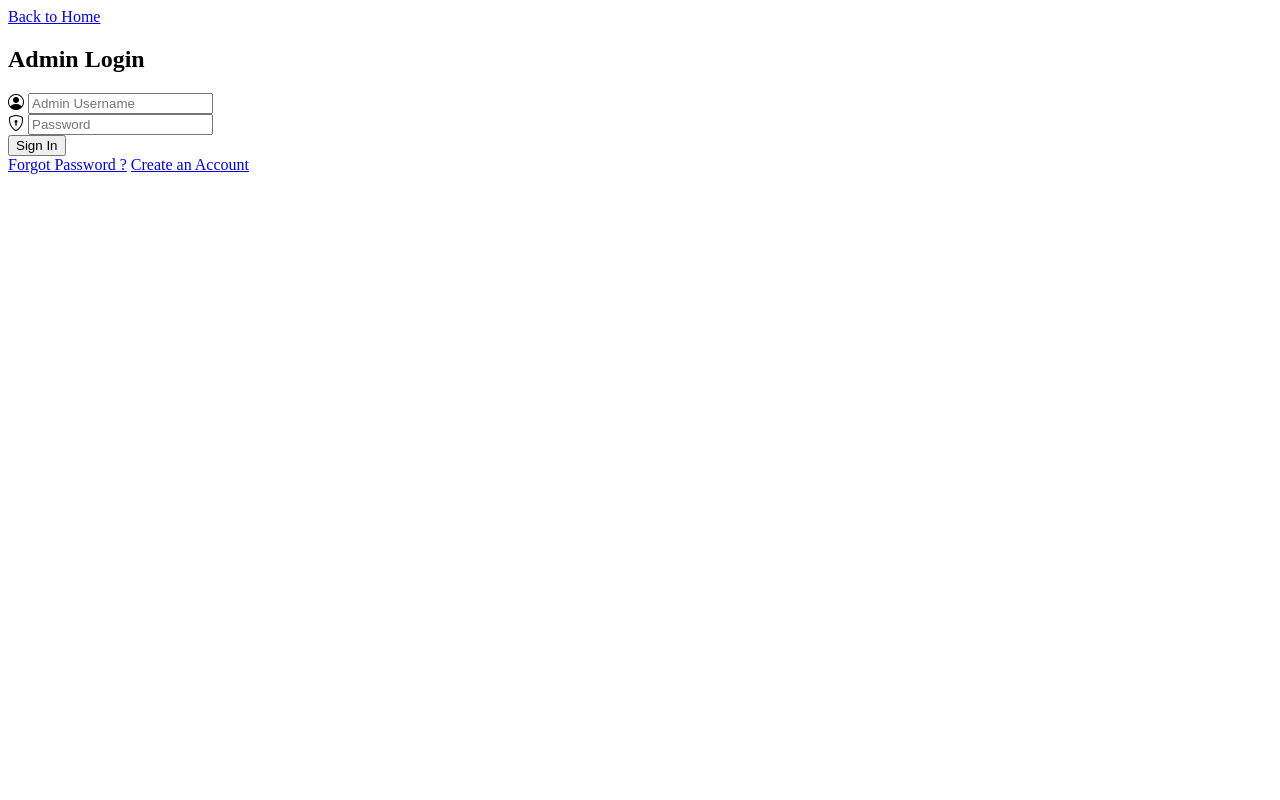
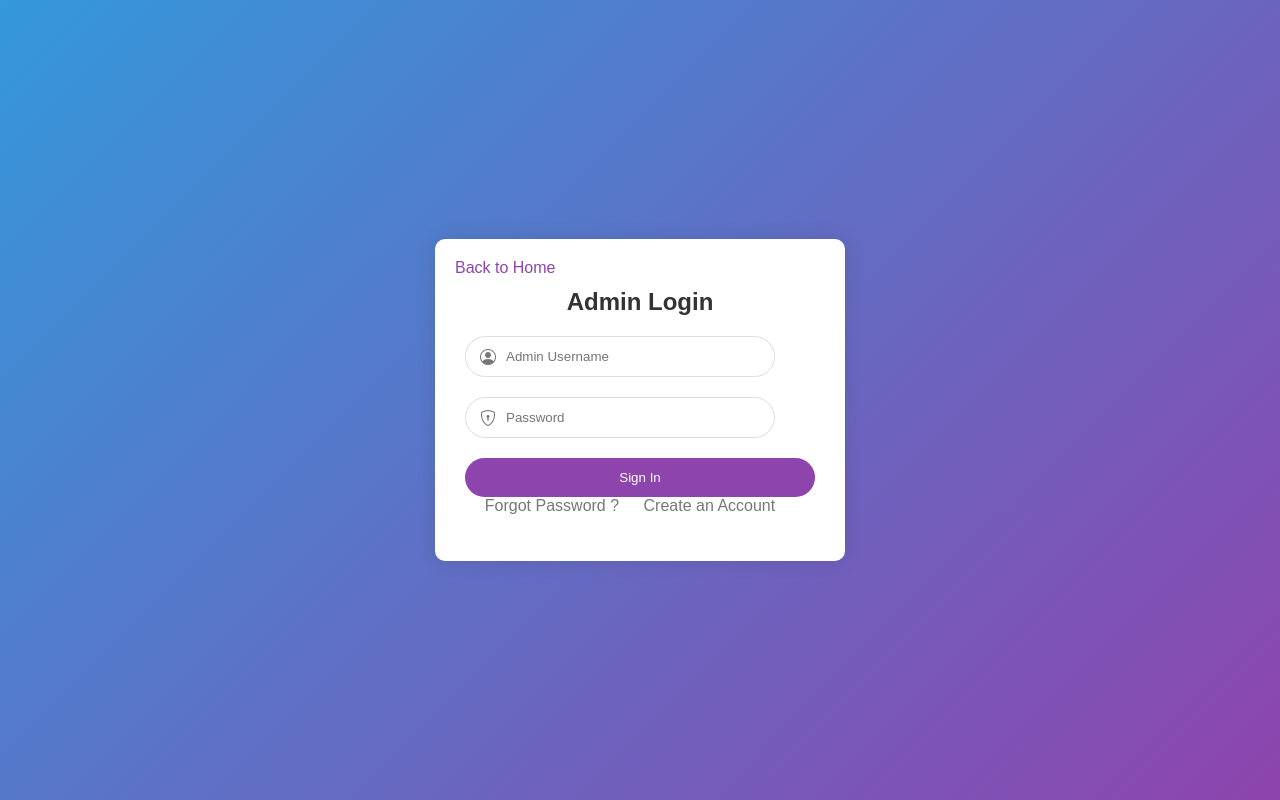
Before and after one commit to Puravshah321/education-trip-website, a PHP site: page /admin/adminlogin.php in a window 1280 px wide. Run offline with PHP 8.4, Linux system fonts and the light colour scheme; some libraries are stand-ins or nearby versions.

Commit message:
adminlogin.php

```diff
--- a/project/admin/adminlogin.php
+++ b/project/admin/adminlogin.php
@@ -1,31 +1,138 @@
 <?php
-$serverName = "localhost";
-$dbUsername = "root";
-$dbPassword = "";
-$dbName = "travelscapes";
+      session_start();
+      // Database configuration
+      $servername = "localhost"; // Change this if your database is hosted elsewhere
+      $username = "root"; // Your MySQL username
+      $password = ""; // Your MySQL password
+      $database = "project"; // Your database name
 
-$conn = mysqli_connect($serverName, $dbUsername, $dbPassword, $dbName);
+      // Create connection
+      $conn = new mysqli($servername, $username, $password, $database);
 
+      if ($conn->connect_error) {
+        die("Connection failed: " . $conn->connect_error);
+    }
 ?>
 <html>
 <head>
-<title>Admin Login</title>
-<meta charset="utf-8" name="viewport" content="width=device-width, initial-scale=1.0, shrink-to-fit=no">
-<link rel="stylesheet" type="text/css" href="./css/adminlogin.css">
-<link rel="stylesheet" href="https://cdn.jsdelivr.net/npm/bootstrap-icons@1.7.2/font/bootstrap-icons.css">
+    <title>Admin Login</title>
+    <meta charset="utf-8">
+    <meta name="viewport" content="width=device-width, initial-scale=1.0">
+    <link rel="stylesheet" href="https://cdn.jsdelivr.net/npm/bootstrap-icons@1.7.2/font/bootstrap-icons.css">
+    <style>
+        body {
+            margin: 0;
+            padding: 0;
+            font-family: Arial, sans-serif;
+            background: linear-gradient(135deg, #3498db, #8e44ad);
+            display: flex;
+            justify-content: center;
+            align-items: center;
+            height: 100vh;
+        }
+
+        .login-form {
+            background: #fff;
+            padding: 30px;
+            border-radius: 10px;
+            box-shadow: 0 0 20px 0 rgba(0, 0, 0, 0.1);
+            width: 350px;
+            max-width: 100%;
+            text-align: center;
+            transition: transform 0.3s ease;
+            position: relative; /* Added */
+        }
+
+        .login-form:hover {
+            transform: translateY(-5px);
+        }
+
+        .login-form h2 {
+            margin-bottom: 20px;
+            color: #333;
+        }
+
+        .input-field {
+            position: relative;
+            margin-bottom: 20px;
+            display: flex; /* Added */
+            align-items: center; /* Added */
+        }
+
+        .input-field input {
+            width: calc(100% - 40px);
+            padding: 12px;
+            border: 1px solid #ddd;
+            border-radius: 25px;
+            outline: none;
+            transition: border-color 0.3s ease;
+            padding-left: 40px; /* Added */
+        }
+
+        .input-field input:focus {
+            border-color: #8e44ad;
+        }
+
+        .input-field i {
+            position: absolute;
+            top: 50%;
+            left: 15px;
+            transform: translateY(-50%);
+            color: #777;
+        }
+
+        button[type="submit"] {
+            width: 100%;
+            background: #8e44ad;
+            color: #fff;
+            padding: 12px;
+            border: none;
+            border-radius: 25px;
+            cursor: pointer;
+            transition: background 0.3s ease;
+        }
+
+        button[type="submit"]:hover {
+            background: #6c3483;
+        }
+
+        .extra a {
+            color: #777;
+            text-decoration: none;
+            margin-right: 20px;
+            transition: color 0.3s ease;
+        }
+
+        .extra a:hover {
+            color: #8e44ad;
+        }
+
+        .back-button {
+            color: #8e44ad;
+            text-decoration: none;
+            position: absolute;
+            top: 20px;
+            left: 20px;
+            transition: color 0.3s ease;
+        }
+
+        .back-button:hover {
+            color: #6c3483;
+        }
+    </style>
 </head>
 <body>
 
 <div class="login-form">
-<a href="../home.php" class="back-button">Back to Home</a>
+    <a href="../home.php" class="back-button">Back to Home</a>
     <h2>Admin Login</h2>
     <form method="POST">
         <div class="input-field">
-            <i class="bi bi-person-circle"></i>
+            <i class="bi bi-person-circle" style="margin-right: 10px;"></i>
             <input type="text" placeholder="Admin Username" name="AdminName">
         </div>
         <div class="input-field">
-            <i class="bi bi-shield-lock"></i>
+            <i class="bi bi-shield-lock" style="margin-right: 10px;"></i>
             <input type="password" placeholder="Password" name="AdminPassword">
         </div>
 
@@ -38,6 +145,7 @@ $conn = mysqli_connect($serverName, $dbUsername, $dbPassword, $dbName);
 
     </form>
 </div>
+
 <?php
 if(isset($_POST['Signin'])){
 
```
